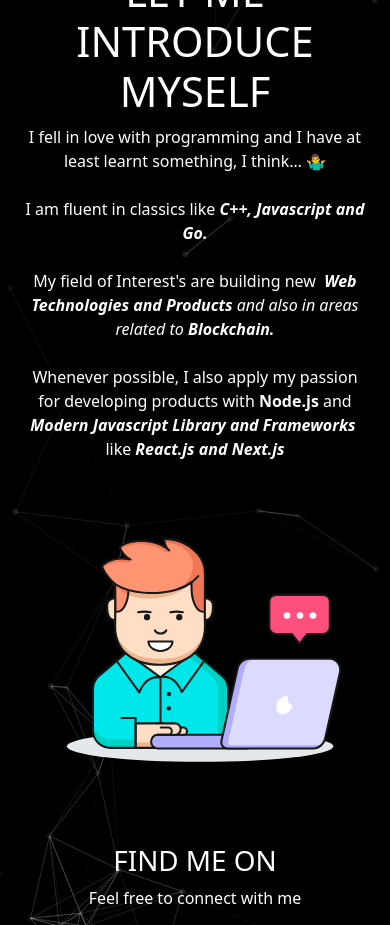
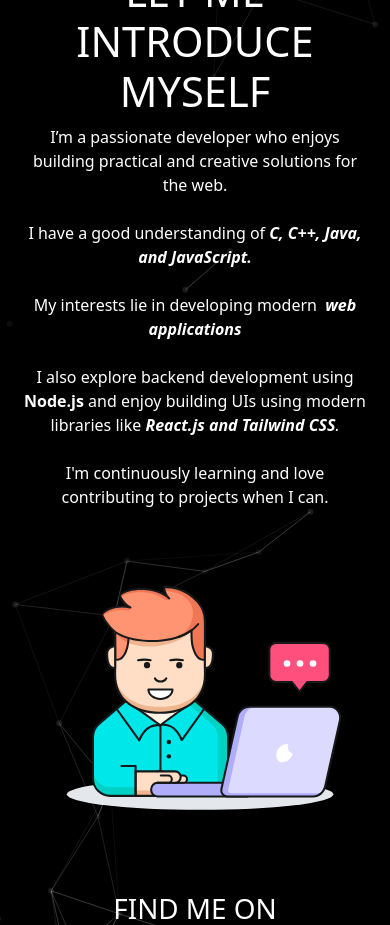
Before and after one commit to vyomsagar/Portfolio, a React (Create React App) app: page / in a window 390 px wide. Shown: the part 1160-2085 px from the top of the page. Built offline with nearby package versions, Linux system fonts and the light colour scheme.

Commit message:
fix the menu closing issue in mobile device

```diff
--- a/src/Component/Home/Home3.js
+++ b/src/Component/Home/Home3.js
@@ -11,7 +11,11 @@
 
 export const Home3 = () => {
   return (
-    <Container fluid className="home-about-section bg-black text-white" id="about">
+    <Container
+      fluid
+      className="home-about-section bg-black text-white"
+      id="about"
+    >
       <Container>
         <Row>
           <Col md={8} className="home-about-description">
@@ -19,37 +23,30 @@
               LET ME <span className="purple"> INTRODUCE </span> MYSELF
             </h1>
             <p className="home-about-body">
-              I fell in love with programming and I have at least learnt
-              something, I think… 🤷‍♂️
+              I’m a passionate developer who enjoys building practical and
+              creative solutions for the web.
               <br />
-              <br />I am fluent in classics like
+              <br />I have a good understanding of
               <i>
-                <b className="purple"> C++, Javascript and Go. </b>
+                <b className="purple"> C, C++, Java, and JavaScript. </b>
               </i>
               <br />
               <br />
-              My field of Interest's are building new &nbsp;
+              My interests lie in developing modern &nbsp;
               <i>
-                <b className="purple">Web Technologies and Products </b> and
-                also in areas related to{" "}
-                <b className="purple">
-                  Blockchain.
-                </b>
+                <b className="purple">web applications</b>
+              </i>
+              <br />
+              <br />I also explore backend development using{" "}
+              <b className="purple">Node.js</b> and enjoy building UIs using
+              modern libraries like
+              <i>
+                <b className="purple"> React.js and Tailwind CSS</b>.
               </i>
               <br />
               <br />
-              Whenever possible, I also apply my passion for developing products
-              with <b className="purple">Node.js</b> and
-              <i>
-                <b className="purple">
-                  {" "}
-                  Modern Javascript Library and Frameworks
-                </b>
-              </i>
-              &nbsp; like
-              <i>
-                <b className="purple"> React.js and Next.js</b>
-              </i>
+              I'm continuously learning and love contributing to projects when I
+              can.
             </p>
           </Col>
           <Col md={4} className="myAvtar">
@@ -58,6 +55,7 @@
             </Tilt>
           </Col>
         </Row>
+
         <Row>
           <Col md={12} className="home-about-social">
             <h1>FIND ME ON</h1>
@@ -111,5 +109,5 @@
       </Container>
     </Container>
   );
-}
+};
 export default Home3;
--- a/src/Component/Home/NavBar.js
+++ b/src/Component/Home/NavBar.js
@@ -3,16 +3,14 @@
 import Nav from "react-bootstrap/Nav";
 import Navbar from "react-bootstrap/Navbar";
 import Logo from "../../img/logo.svg";
-import {
-  AiFillGithub,
-  AiFillInstagram,
-} from "react-icons/ai";
+import { AiFillGithub, AiFillInstagram } from "react-icons/ai";
 import { useEffect, useState } from "react";
 import { CiLinkedin } from "react-icons/ci";
 
 export const NavBar = () => {
   const [scroll, setScroll] = useState(false);
   const location = useLocation(); // track route for active link
+  const [expanded, setExpanded] = useState(false);
 
   useEffect(() => {
     const onScroll = () => {
@@ -38,6 +36,8 @@
 
   return (
     <Navbar
+      expanded={expanded}
+      onToggle={(val) => setExpanded(val)}
       expand="lg"
       className={`fixed top-0 w-full z-50 bg-black bg-opacity-80 shadow-md ${
         scroll ? "backdrop-blur-sm" : ""
@@ -47,32 +47,65 @@
         <Navbar.Brand as={Link} to="/">
           <img src={Logo} alt="Vyom Sagar" className="h-10 w-auto" />
         </Navbar.Brand>
-        <Navbar.Toggle aria-controls="basic-navbar-nav" className="border-white" />
+        <Navbar.Toggle
+          aria-controls="basic-navbar-nav"
+          className="border-white"
+        />
+
         <Navbar.Collapse id="basic-navbar-nav">
           <Nav className="me-auto gap-2 mt-2 mt-lg-0">
-            <Nav.Link as={Link} to="/" className={navLinkClass("/")}>
+            <Nav.Link
+              as={Link}
+              to="/"
+              onClick={() => setExpanded(false)}
+              className={navLinkClass("/")}
+            >
               Home
             </Nav.Link>
-            <Nav.Link as={Link} to="/skills" className={navLinkClass("/skills")}>
+            <Nav.Link
+              as={Link}
+              to="/skills"
+              onClick={() => setExpanded(false)}
+              className={navLinkClass("/skills")}
+            >
               Skills
             </Nav.Link>
-            <Nav.Link as={Link} to="/projects" className={navLinkClass("/projects")}>
+            <Nav.Link
+              as={Link}
+              to="/projects"
+              onClick={() => setExpanded(false)}
+              className={navLinkClass("/projects")}
+            >
               Projects
             </Nav.Link>
-            <Nav.Link as={Link} to="/resume" className={navLinkClass("/resume")}>
+            <Nav.Link
+              as={Link}
+              to="/resume"
+              onClick={() => setExpanded(false)}
+              className={navLinkClass("/resume")}
+            >
               Resume
             </Nav.Link>
           </Nav>
 
           <div className="flex flex-col sm:flex-row items-center gap-3 ml-auto mt-3 mt-sm-0">
             <div className="flex gap-3">
-              <a href="https://github.com/dashboard" className="text-white hover:text-purple-400">
+              <a
+                href="https://github.com/dashboard"
+                className="text-white hover:text-purple-400"
+              >
                 <AiFillGithub size={20} />
               </a>
-              <a href="https://www.linkedin.com/in/vyom-sagar-606729213/" className="text-white hover:text-purple-400">
+              <a
+                href="https://www.linkedin.com/in/vyom-sagar-606729213/"
+                className="text-white hover:text-purple-400"
+              >
                 <CiLinkedin size={20} />
               </a>
-              <a href="https://www.instagram.com/vyomsagar180/" className="text-white hover:text-purple-400">
+              <a
+                href="https://www.instagram.com/vyomsagar180/"
+                className="text-white hover:text-purple-400"
+              >
                 <AiFillInstagram size={20} />
               </a>
             </div>
--- a/src/Component/Home/Type.js
+++ b/src/Component/Home/Type.js
@@ -7,9 +7,10 @@
       options={{
         strings: [
           "Software Developer",
-          "Freelancer",
+          "Web Developer",
           "MERN Stack Developer",
-          "Open Source Contributor",
+          "React & Tailwind Developer",
+          "IoT Project Builder",
         ],
         autoStart: true,
         loop: true,
```
Also changed, not shown: src/App.css (+4 -0 lines).
